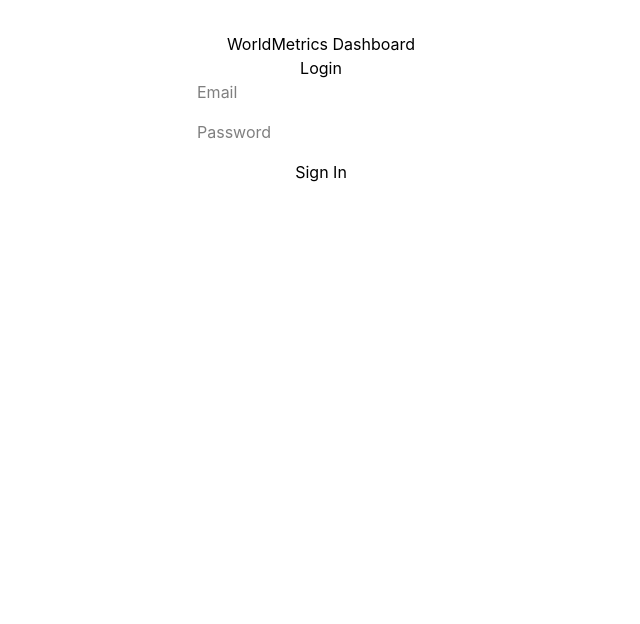
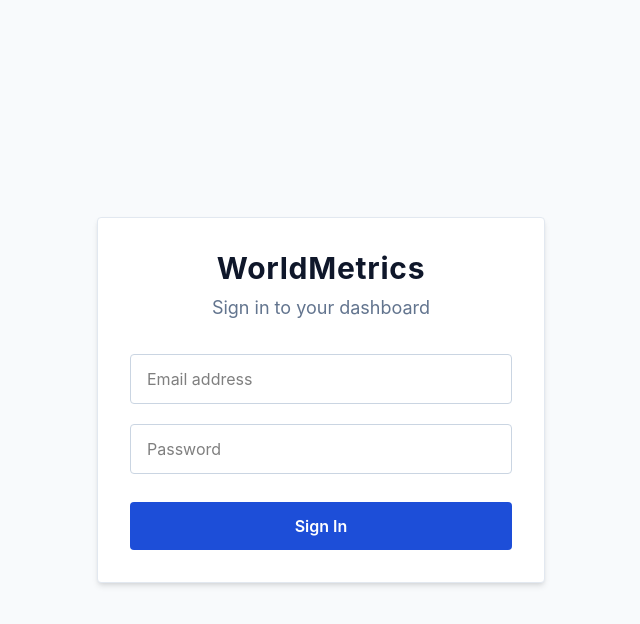
Before and after one commit to giavag/worldmetrics-dashboard, a React (Vite) app in the folder frontend/: page /login in a window 1280 px wide. Shown: the top 624 px of the page, without its empty margins (319-959 px from the left). Built offline with nearby package versions, Linux system fonts and the light colour scheme.

Commit message:
feat: build login form with Zod validation and Tailwind

```diff
--- a/frontend/src/pages/Login.tsx
+++ b/frontend/src/pages/Login.tsx
@@ -1,29 +1,85 @@
 import React from 'react';
 import { useNavigate } from 'react-router-dom';
+import { useForm } from 'react-hook-form';
+import { zodResolver } from '@hookform/resolvers/zod';
+import { z } from 'zod';
+
+// 1. Define the Zod Schema for Validation
+const loginSchema = z.object({
+    email: z
+        .string()
+        .min(1, { message: "Email is required." })
+        .email({ message: "Invalid email format." }),
+    password: z
+        .string()
+        .min(1, { message: "Password is required." })
+});
+
+// 2. Automatically extract the TypeScript type from the schema
+type LoginData = z.infer<typeof loginSchema>;
 
 const Login: React.FC = () => {
     const navigate = useNavigate();
 
-    // Temporary navigation function (mock login)
-    const handleLogin = (e: React.FormEvent) => {
-        e.preventDefault();
-        console.log("Simulating login...");
+    // 3. Initialize React Hook Form
+    const {
+        register,
+        handleSubmit,
+        formState: { errors, isSubmitting },
+    } = useForm<LoginData>({
+        resolver: zodResolver(loginSchema),
+        mode: "onBlur", // Validation triggers when the user leaves the field
+    });
+
+    // 4. The handler that runs ONLY if the data is valid
+    const onSubmit = (data: LoginData) => {
+        console.log("Valid credentials ready to be sent:", data);
         navigate('/dashboard');
     };
 
     return (
-        <div style={{ padding: '2rem', textAlign: 'center' }}>
-            <h1>WorldMetrics Dashboard</h1>
-            <h2>Login</h2>
-            <form onSubmit={handleLogin}>
-                <div style={{ marginBottom: '1rem' }}>
-                    <input type="email" placeholder="Email" required />
-                </div>
-                <div style={{ marginBottom: '1rem' }}>
-                    <input type="password" placeholder="Password" required />
-                </div>
-                <button type="submit">Sign In</button>
-            </form>
+        <div className="min-h-screen flex items-center justify-center bg-wm-bg">
+            <div className="bg-white p-8 rounded shadow-md w-full max-w-md border border-slate-200">
+                <h1 className="text-3xl font-bold text-wm-dark text-center mb-2 tracking-wide">WorldMetrics</h1>
+                <h2 className="text-lg text-slate-500 text-center mb-8">Sign in to your dashboard</h2>
+
+                <form onSubmit={handleSubmit(onSubmit)} className="space-y-5">
+                    <div>
+                        <input
+                            type="email"
+                            placeholder="Email address"
+                            className={`w-full border rounded px-4 py-3 focus:outline-none focus:ring-1 transition-colors ${
+                                errors.email ? 'border-red-500 focus:border-red-500 focus:ring-red-500' : 'border-slate-300 focus:border-wm-primary focus:ring-wm-primary'
+                            }`}
+                            {...register("email")}
+                        />
+                        {/* Conditional rendering for the error message */}
+                        {errors.email && (
+                            <p className="text-red-500 text-sm mt-1">{errors.email.message}</p>
+                        )}
+                    </div>
+                    <div>
+                        <input
+                            type="password"
+                            placeholder="Password"
+                            className={`w-full border rounded px-4 py-3 focus:outline-none focus:ring-1 transition-colors ${
+                                errors.password ? 'border-red-500 focus:border-red-500 focus:ring-red-500' : 'border-slate-300 focus:border-wm-primary focus:ring-wm-primary'
+                            }`}
+                            {...register("password")}
+                        />
+                        {errors.password && (
+                            <p className="text-red-500 text-sm mt-1">{errors.password.message}</p>
+                        )}
+                    </div>
+                    <button
+                        type="submit"
+                        disabled={isSubmitting}
+                        className="w-full bg-wm-primary hover:bg-wm-secondary text-white font-semibold py-3 px-4 rounded transition-colors mt-2 disabled:opacity-70 disabled:cursor-not-allowed"
+                    >
+                        {isSubmitting ? 'Signing in...' : 'Sign In'}
+                    </button>
+                </form>
+            </div>
         </div>
     );
 };
```
